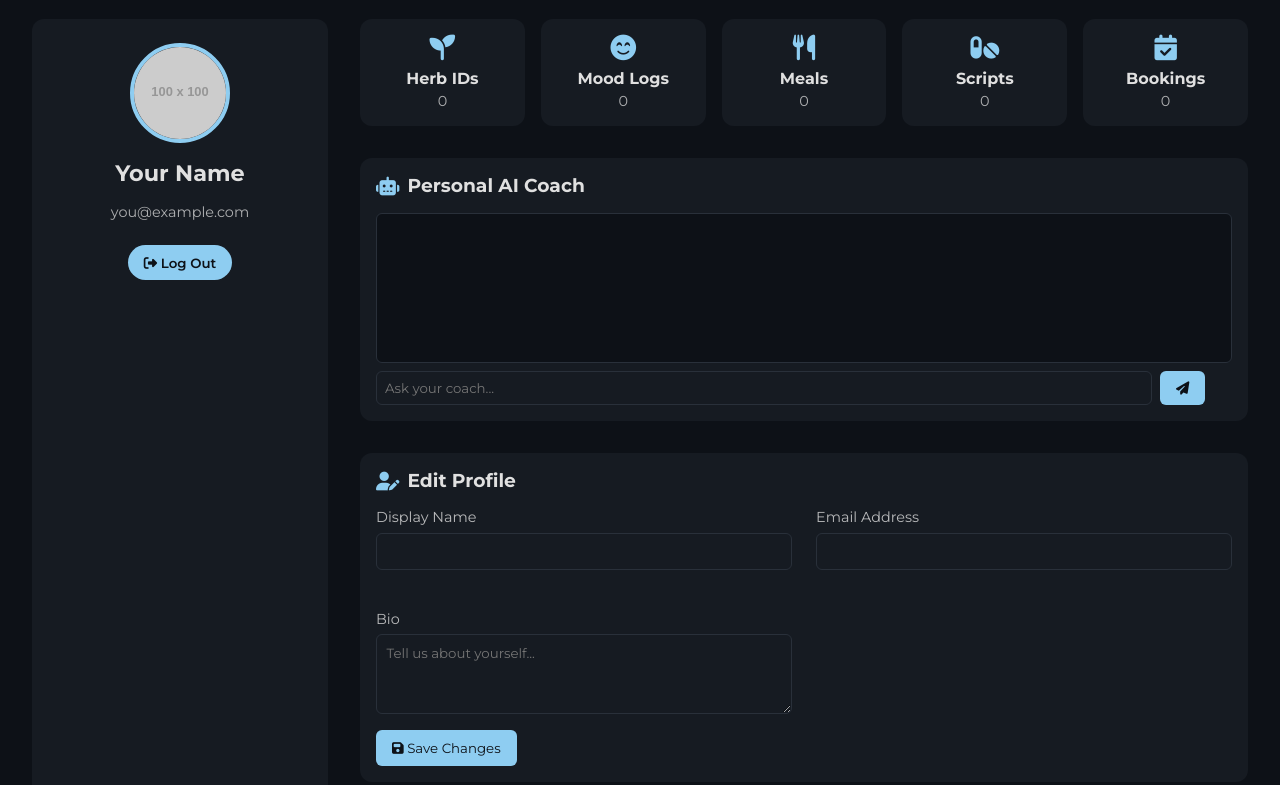
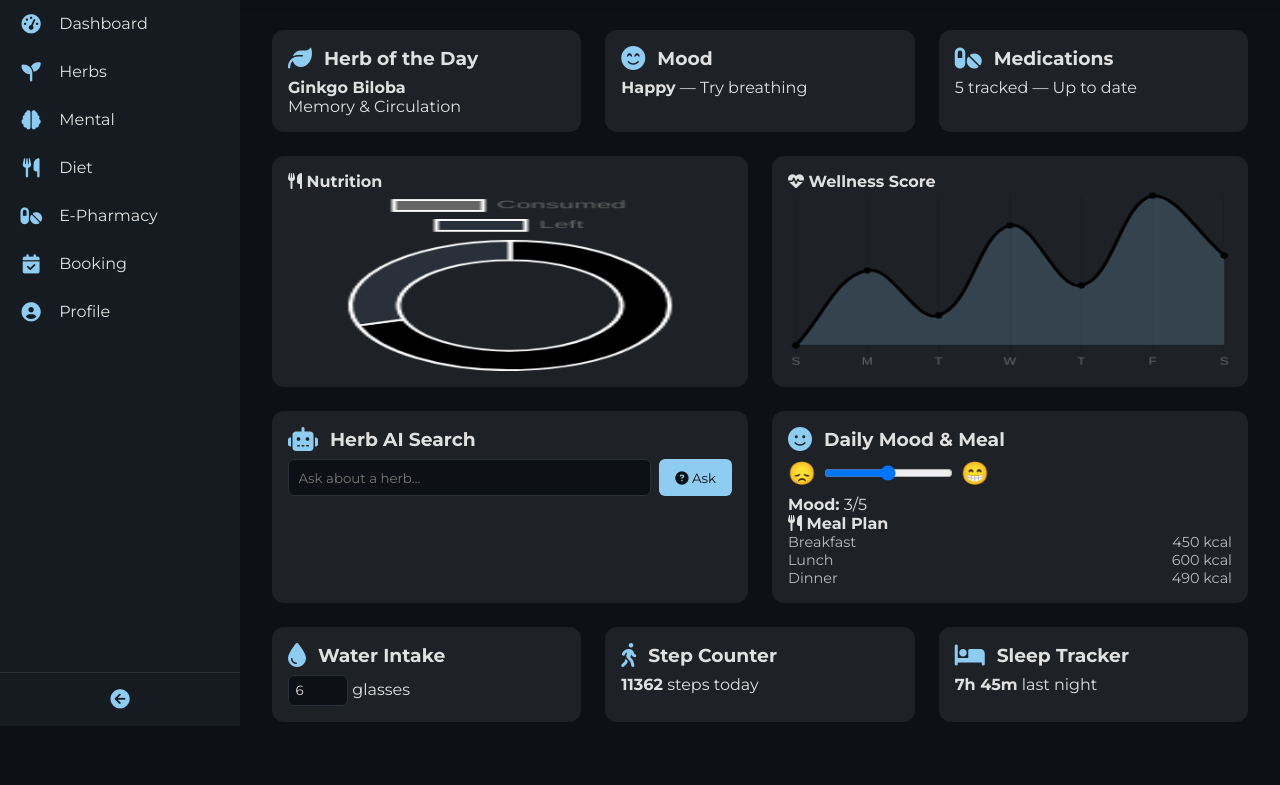
Before and after one commit to jvo-james/vitra, a plain HTML site: page dashboard.html in a window 1280 px wide. Shown: the part 74-859 px from the top of the page. After the commit the page ends 800 px from the top, so only its background shows below. Drawn offline with nearby package versions, Linux system fonts and the light colour scheme; placeholder pictures from the web are drawn by us.

Commit message:
Update dashboard.html

```diff
--- a/dashboard.html
+++ b/dashboard.html
@@ -2,7 +2,7 @@
 <html lang="en" class="dark">
 <head>
   <meta charset="UTF-8" /><meta name="viewport" content="width=device-width,initial-scale=1.0"/>
-  <title>Vitra – Profile</title>
+  <title>Vitra Dashboard</title>
   <!-- Fonts & Icons -->
   <link href="https://fonts.googleapis.com/css2?family=Montserrat:wght@300;400;600;700&display=swap" rel="stylesheet"/>
   <script src="https://kit.fontawesome.com/a076d05399.js" crossorigin="anonymous"></script>
@@ -13,248 +13,273 @@
   <script src="https://cdn.jsdelivr.net/npm/chart.js"></script>
   <style>
     /* RESET & BASE */
-    *{margin:0;padding:0;box-sizing:border-box;font-family:'Montserrat',sans-serif;}
-    body{background:#0D1117;color:#E0E0E0;overflow-x:hidden;min-height:100vh;}
-    a{color:inherit;text-decoration:none;}button{cursor:pointer;border:none;background:none;color:inherit;}
-    :root{--accent:#8ECDF1;}
-    html.light body{background:#F5F5F5;color:#222;}
+    * {margin:0;padding:0;box-sizing:border-box;font-family:'Montserrat',sans-serif;}
+    body {display:flex;height:100vh;overflow:hidden;background:#0D1117;color:#E0E0E0;transition:background .3s,color .3s;}
+    a {color:inherit;text-decoration:none;}
+    button {cursor:pointer;border:none;background:none;color:inherit;}
 
-    /* TOP NAV */
+    /* ACCENT */
+    :root {--accent-light:#8ECDF1;--accent-dark:#5DAEDC;}
+
+    /* SIDEBAR */
+    #sidebar {
+      width:240px; background:#161B22; display:flex;flex-direction:column;transition:width .3s;
+    }
+    #sidebar.collapsed {width:64px;}
+    .brand {
+      display:flex;align-items:center;gap:0.75rem;padding:1.5rem;font-size:1.3rem;font-weight:700;color:var(--accent-light);
+    }
+    .brand i {font-size:1.6rem;}
+    #sidebar.collapsed .brand span {display:none;}
+    .nav-links {flex:1;}
+    .nav-links a {
+      display:flex;align-items:center;gap:1rem;padding:0.9rem 1.2rem;transition:background .2s;
+    }
+    .nav-links a:hover {background:rgba(142,205,241,0.1);}
+    #sidebar.collapsed .nav-links a span {display:none;}
+    .nav-links a i {width:24px;text-align:center;font-size:1.2rem;color:var(--accent-light);}
+    .toggle-sidebar {
+      padding:1rem; text-align:center; cursor:pointer; border-top:1px solid #29303A;
+    }
+    .toggle-sidebar i {font-size:1.2rem;color:var(--accent-light);}
+
+    /* MAIN */
+    #main {flex:1;display:flex;flex-direction:column;overflow:hidden;}
     header {
-      display:flex;align-items:center;justify-between:space-between;
-      padding:1rem 2rem;background:rgba(13,17,23,0.9);backdrop-filter:blur(6px);
+      display:flex;align-items:center;justify-content:space-between;
+      padding:1rem 2rem;background:rgba(13,17,23,0.85);backdrop-filter:blur(6px);
     }
-    .logo {font-size:1.5rem;font-weight:700;color:var(--accent);}
-    .logo i{margin-right:0.5rem;}
-    .nav-icons i{margin-left:1rem;font-size:1.4rem;cursor:pointer;}
+    .header-left {display:flex;align-items:center;gap:1rem;}
+    .header-left i {font-size:1.4rem;cursor:pointer;}
+    .greeting h1 {font-size:1.9rem;display:flex;align-items:center;gap:0.5rem;}
+    .greeting p {opacity:0.75;}
+    .header-right i {margin-left:1rem;font-size:1.4rem;cursor:pointer;}
 
-    /* LAYOUT */
-    .container {display:grid;grid-template-columns:1fr 3fr;gap:2rem;padding:2rem;}
-    html.light .container {background:#F5F5F5;}
+    /* CONTENT */
+    .content {padding:1rem 2rem;overflow-y:auto;flex:1;}
 
-    /* SIDEBAR PROFILE */
-    .profile-menu {
-      background:#161B22;border-radius:12px;padding:1.5rem;
-      display:flex;flex-direction:column;align-items:center;gap:1rem;
+    /* GRIDS */
+    .grid-3 {display:grid;grid-template-columns:repeat(auto-fit,minmax(200px,1fr));gap:1.5rem;margin-bottom:1.5rem;}
+    .grid-2 {display:grid;grid-template-columns:1fr 1fr;gap:1.5rem;margin-bottom:1.5rem;}
+
+    /* CARD */
+    .card {
+      background:#1E2126;border-radius:12px;padding:1rem;
+      transition:transform .2s,box-shadow .2s;
     }
-    .profile-menu img {
-      width:100px;height:100px;border-radius:50%;object-fit:cover;
-      border:4px solid var(--accent);
-    }
-    .profile-menu h2 {font-size:1.4rem;}
-    .profile-menu p {opacity:0.75;font-size:0.9rem;text-align:center;}
-    .profile-menu button {
-      padding:0.6rem 1rem;border-radius:25px;
-      background:var(--accent);color:#0D1117;font-weight:600;
-      margin-top:0.5rem;
-    }
-    .profile-menu button:hover {background:#6fbdd1;}
+    .card:hover {transform:translateY(-4px);box-shadow:0 8px 20px rgba(0,0,0,0.6);}
+    .card-header {display:flex;align-items:center;gap:0.75rem;margin-bottom:0.5rem;}
+    .card-header i {font-size:1.5rem;color:var(--accent-light);}
 
-    /* MAIN CONTENT */
-    .main {display:flex;flex-direction:column;gap:2rem;}
+    /* CHARTS */
+    .chart-box {background:#1E2126;border-radius:12px;padding:1rem;}
+    .chart-box canvas {width:100%!important;height:180px!important;}
 
-    /* Stats Overview */
-    .stats {display:grid;grid-template-columns:repeat(auto-fit,minmax(140px,1fr));gap:1rem;}
-    .stat-card {
-      background:#161B22;border-radius:12px;padding:1rem;
-      text-align:center;transition:transform .2s;
-    }
-    .stat-card:hover {transform:translateY(-4px);box-shadow:0 8px 20px rgba(0,0,0,0.6);}
-    .stat-card i {font-size:1.6rem;color:var(--accent);margin-bottom:0.5rem;}
-    .stat-card h4 {font-size:1rem;margin-bottom:0.3rem;}
-    .stat-card p {opacity:0.75;font-size:0.9rem;}
+    /* WIDGETS */
+    #aiSearch {display:flex;gap:0.5rem;margin-bottom:1rem;}
+    #aiSearch input {flex:1;padding:0.6rem;border-radius:6px;background:#0D1117;border:1px solid #29303A;color:#E0E0E0;}
+    #aiSearch button {padding:0.6rem 1rem;border-radius:6px;background:var(--accent-light);color:#0D1117;}
+    .mood-slider {display:flex;align-items:center;gap:0.5rem;margin-bottom:0.5rem;}
+    .mood-slider span {font-size:1.4rem;}
+    .meal-summary li {display:flex;justify-content:space-between;font-size:0.9rem;opacity:0.8;}
+    .appointments li {display:flex;align-items:center;gap:0.5rem;margin-bottom:0.4rem;font-size:0.9rem;}
+    .appointments i {color:var(--accent-light);}
 
-    /* AI Coach Chat */
-    .card {background:#161B22;border-radius:12px;padding:1rem;transition:box-shadow .2s;}
-    .card:hover {box-shadow:0 8px 20px rgba(0,0,0,0.6);}
-    .card h3 {display:flex;align-items:center;gap:0.5rem;margin-bottom:1rem;}
-    .card h3 i {color:var(--accent);}
-    #coachBox {height:150px;overflow-y:auto;background:#0D1117;border:1px solid #29303A;border-radius:6px;padding:0.5rem;margin-bottom:0.5rem;}
-    #coachInput {width:calc(100% - 80px);padding:0.5rem;border:1px solid #29303A;border-radius:6px;background:transparent;color:inherit;}
-    #sendCoach {padding:0.5rem 1rem;margin-left:0.5rem;background:var(--accent);color:#0D1117;border-radius:6px;}
-
-    /* Profile Editor */
-    .editor {display:grid;grid-template-columns:1fr 1fr;gap:1.5rem;}
-    .editor .field {display:flex;flex-direction:column;margin-bottom:1rem;}
-    .field label {margin-bottom:0.4rem;font-size:0.9rem;opacity:0.8;}
-    .field input, .field textarea {
-      padding:0.6rem;border-radius:6px;border:1px solid #29303A;
-      background:transparent;color:inherit;
-    }
-    .field textarea {resize:vertical;height:80px;}
-    .save-btn {
-      padding:0.6rem 1rem;background:var(--accent);color:#0D1117;border-radius:6px;
-      align-self:flex-start;
-    }
-
-    /* Activity Chart */
-    .chart-box {background:#161B22;border-radius:12px;padding:1rem;}
-    .chart-box h3 {display:flex;align-items:center;gap:0.5rem;margin-bottom:1rem;}
-    .chart-box canvas {width:100%!important;height:200px!important;}
-
-    /* LIGHT MODE OVERRIDES */
-    html.light .card, html.light .profile-menu, html.light .stat-card, html.light .chart-box {
-      background:#fff;color:#222;box-shadow:0 4px 12px rgba(0,0,0,0.05);
-    }
-    html.light header, html.light .profile-menu button, html.light .save-btn {
-      background:#fff;color:#222;
-    }
+    /* LIGHT MODE */
+    html.light body {background:#F5F5F5;color:#222;}
+    html.light #sidebar {background:#fff;}
+    html.light .card, html.light .chart-box {background:#fff;color:#222;box-shadow:0 4px 12px rgba(0,0,0,0.05);}
+    html.light header {background:#fff;color:#222;}
+    html.light .nav-links a:hover {background:rgba(142,205,241,0.2);}
   </style>
 </head>
 <body>
 
-  <!-- TOP NAV -->
+  <!-- SIDEBAR -->
+  <aside id="sidebar">
+    <div class="brand"><i class="fas fa-medkit"></i><span>Vitra</span></div>
+    <nav class="nav-links">
+      <a href="#"><i class="fas fa-tachometer-alt"></i><span>Dashboard</span></a>
+      <a href="#"><i class="fas fa-seedling"></i><span>Herbs</span></a>
+      <a href="#"><i class="fas fa-brain"></i><span>Mental</span></a>
+      <a href="#"><i class="fas fa-utensils"></i><span>Diet</span></a>
+      <a href="#"><i class="fas fa-pills"></i><span>E-Pharmacy</span></a>
+      <a href="#"><i class="fas fa-calendar-check"></i><span>Booking</span></a>
+      <a href="#"><i class="fas fa-user-circle"></i><span>Profile</span></a>
+    </nav>
+    <div class="toggle-sidebar"><i class="fas fa-arrow-circle-left"></i></div>
+  </aside>
+
+  <!-- MAIN -->
+  <div id="main">
     <header>
-    <div class="logo"><i class="fas fa-vial"></i>Vitra</div>
-    <div class="nav-icons">
+      <div class="header-left">
+        <i id="toggleSidebarBtn" class="fas fa-bars"></i>
+        <div class="greeting">
+          <h1><i class="fas fa-smile-wink"></i> Hi Alex!</h1>
+          <p>Your health at a glance</p>
+        </div>
+      </div>
+      <div class="header-right">
+        <i class="fas fa-bell"></i>
+        <i class="fas fa-user-circle"></i>
         <i id="themeToggle" class="fas fa-moon"></i>
       </div>
     </header>
 
-  <!-- MAIN GRID -->
-  <div class="container">
-    <!-- Profile Sidebar -->
-    <aside class="profile-menu">
-      <img id="avatar" src="" alt="Avatar">
-      <h2 id="displayName">User Name</h2>
-      <p id="emailAddr">user@example.com</p>
-      <button id="logoutBtn"><i class="fas fa-sign-out-alt"></i> Log Out</button>
-    </aside>
-
-    <!-- Main Content -->
-    <section class="main">
-      <!-- Usage Stats -->
-      <div class="stats">
-        <div class="stat-card"><i class="fas fa-seedling"></i><h4>Herb IDs</h4><p id="stat-id">0</p></div>
-        <div class="stat-card"><i class="fas fa-smile-beam"></i><h4>Mood Logs</h4><p id="stat-mood">0</p></div>
-        <div class="stat-card"><i class="fas fa-utensils"></i><h4>Meals</h4><p id="stat-meal">0</p></div>
-        <div class="stat-card"><i class="fas fa-pills"></i><h4>Scripts</h4><p id="stat-scripts">0</p></div>
-        <div class="stat-card"><i class="fas fa-calendar-check"></i><h4>Bookings</h4><p id="stat-booking">0</p></div>
+    <div class="content">
+      <!-- Top Stats -->
+      <div class="grid-3">
+        <div class="card">
+          <div class="card-header"><i class="fas fa-leaf"></i><h3>Herb of the Day</h3></div>
+          <p><strong>Ginkgo Biloba</strong><br>Memory & Circulation</p>
         </div>
-
-      <!-- AI Coach Chat -->
         <div class="card">
-        <h3><i class="fas fa-robot"></i> Personal AI Coach</h3>
-        <div id="coachBox"></div>
-        <div style="display:flex;">
-          <input id="coachInput" placeholder="Ask your coach...">
-          <button id="sendCoach"><i class="fas fa-paper-plane"></i></button>
+          <div class="card-header"><i class="fas fa-smile-beam"></i><h3>Mood</h3></div>
+          <p><strong>Happy</strong> — Try breathing</p>
+        </div>
+        <div class="card">
+          <div class="card-header"><i class="fas fa-pills"></i><h3>Medications</h3></div>
+          <p>5 tracked — Up to date</p>
         </div>
       </div>
 
-      <!-- Profile Editor -->
-      <div class="card">
-        <h3><i class="fas fa-user-edit"></i> Edit Profile</h3>
-        <div class="editor">
-          <div class="field">
-            <label>Display Name</label>
-            <input id="nameField" type="text">
+      <!-- Charts -->
+      <div class="grid-2">
+        <div class="chart-box">
+          <h4><i class="fas fa-utensils"></i> Nutrition</h4>
+          <canvas id="nutritionChart"></canvas>
         </div>
-          <div class="field">
-            <label>Email Address</label>
-            <input id="emailField" type="text">
-          </div>
-          <div class="field">
-            <label>Bio</label>
-            <textarea id="bioField" placeholder="Tell us about yourself..."></textarea>
+        <div class="chart-box">
+          <h4><i class="fas fa-heartbeat"></i> Wellness Score</h4>
+          <canvas id="wellnessChart"></canvas>
         </div>
       </div>
-        <button class="save-btn" id="saveProfile"><i class="fas fa-save"></i> Save Changes</button>
+
+      <!-- Interactive Row -->
+      <div class="grid-2">
+        <!-- AI Search -->
+        <div class="card">
+          <div class="card-header"><i class="fas fa-robot"></i><h3>Herb AI Search</h3></div>
+          <div id="aiSearch">
+            <input id="herbQuery" placeholder="Ask about a herb…"/>
+            <button id="askAI"><i class="fas fa-question-circle"></i> Ask</button>
+          </div>
+          <div id="aiResponse" style="opacity:0.8;font-size:0.9rem;"></div>
+        </div>
+        <!-- Mood & Meal -->
+        <div class="card">
+          <div class="card-header"><i class="fas fa-smile"></i><h3>Daily Mood & Meal</h3></div>
+          <div class="mood-slider">
+            <span>😞</span><input id="moodSlider" type="range" min="1" max="5" value="3"/><span>😁</span>
+          </div>
+          <p><strong>Mood:</strong> <span id="moodValue">3</span>/5</p>
+          <h4><i class="fas fa-utensils"></i> Meal Plan</h4>
+          <ul class="meal-summary">
+            <li>Breakfast <span>450 kcal</span></li>
+            <li>Lunch <span>600 kcal</span></li>
+            <li>Dinner <span>490 kcal</span></li>
+          </ul>
+        </div>
       </div>
 
-      <!-- Activity Overview -->
-      <div class="chart-box">
-        <h3><i class="fas fa-chart-pie"></i> Weekly Activity</h3>
-        <canvas id="activityChart"></canvas>
+      <!-- Additional Features -->
+      <div class="grid-3">
+        <div class="card">
+          <div class="card-header"><i class="fas fa-tint"></i><h3>Water Intake</h3></div>
+          <input id="waterInput" type="number" min="0" max="10" value="6" style="width:60px;padding:0.4rem;border-radius:6px;border:1px solid #29303A;background:#0D1117;color:#E0E0E0;"/>
+          <span>glasses</span>
+        </div>
+        <div class="card">
+          <div class="card-header"><i class="fas fa-walking"></i><h3>Step Counter</h3></div>
+          <p><strong><span id="stepsCount">8423</span></strong> steps today</p>
+        </div>
+        <div class="card">
+          <div class="card-header"><i class="fas fa-bed"></i><h3>Sleep Tracker</h3></div>
+          <p><strong>7h 45m</strong> last night</p>
+        </div>
       </div>
 
-    </section>
+      <!-- Appointments & Mini Chart -->
+      <div class="grid-2">
+        <div class="card">
+          <div class="card-header"><i class="fas fa-calendar-alt"></i><h3>Appointments</h3></div>
+          <ul class="appointments">
+            <li><i class="fas fa-user-md"></i> Dr. Taylor — Apr 18, 2:00 PM</li>
+            <li><i class="fas fa-video"></i> Telehealth — Apr 20, 10:00 AM</li>
+          </ul>
+        </div>
+        <div class="chart-box">
+          <h4><i class="fas fa-chart-line"></i> Weekly Trend</h4>
+          <canvas id="miniChart"></canvas>
+        </div>
+      </div>
+    </div>
   </div>
 
   <script>
+    // Sidebar collapse
+    const sidebar = document.getElementById('sidebar'),
+          toggle = document.querySelector('.toggle-sidebar'),
+          toggleBtn = document.getElementById('toggleSidebarBtn');
+    function collapse(){ sidebar.classList.toggle('collapsed'); }
+    toggle.onclick = collapse;
+    toggleBtn.onclick = collapse;
+
     // Theme toggle
     const themeToggle = document.getElementById('themeToggle');
-    themeToggle.onclick = () => {
+    themeToggle.onclick = ()=>{
       document.documentElement.classList.toggle('light');
       themeToggle.classList.toggle('fa-sun');
       themeToggle.classList.toggle('fa-moon');
     };
-    if(localStorage.getItem('lightMode')==='true') themeToggle.click();
 
-    // Load profile
-    const displayName = document.getElementById('displayName'),
-          emailAddr = document.getElementById('emailAddr'),
-          avatar = document.getElementById('avatar'),
-          nameField = document.getElementById('nameField'),
-          emailField = document.getElementById('emailField'),
-          bioField = document.getElementById('bioField');
+    // Mood slider
+    const ms = document.getElementById('moodSlider'),
+          mv = document.getElementById('moodValue');
+    ms.oninput = ()=> mv.textContent = ms.value;
 
-    // Initialize or load
-    const profile = JSON.parse(localStorage.getItem('profile')||'{}');
-    displayName.textContent = profile.name||'Your Name';
-    emailAddr.textContent = profile.email||'you@example.com';
-    avatar.src = profile.avatar||'https://via.placeholder.com/100';
-    nameField.value = profile.name||'';
-    emailField.value = profile.email||'';
-    bioField.value = profile.bio||'';
-
-    // Save profile
-    document.getElementById('saveProfile').onclick = () => {
-      const p = {
-        name: nameField.value,
-        email: emailField.value,
-        bio: bioField.value,
-        avatar: avatar.src
-      };
-      localStorage.setItem('profile', JSON.stringify(p));
-      displayName.textContent = p.name;
-      emailAddr.textContent = p.email;
-      alert('Profile updated!');
+    // Herb AI mock
+    document.getElementById('askAI').onclick = ()=>{
+      const q= document.getElementById('herbQuery').value.toLowerCase(), r=document.getElementById('aiResponse');
+      if(!q) return r.textContent='Please ask something.';
+      r.textContent = q.includes('turmeric')
+        ? 'Turmeric (Curcuma longa) reduces inflammation and supports joint health.'
+        : q.includes('gingko')
+        ? 'Ginkgo Biloba improves blood flow and cognitive function.'
+        : 'Sorry, not sure about that herb.';
     };
 
-    // Logout
-    document.getElementById('logoutBtn').onclick = () => {
-      alert('Logged out!');
-      // simulate redirect
-    };
-
-    // Usage stats
-    ['id','mood','meal','scripts','booking'].forEach(k=>{
-      if(!localStorage.getItem(k)) localStorage.setItem(k,'0');
-      document.getElementById(`stat-${k}`).textContent = localStorage.getItem(k);
+    // Charts
+    new Chart(document.getElementById('nutritionChart'), {
+      type:'doughnut', data:{
+        labels:['Consumed','Left'], datasets:[{
+          data:[1540,660],
+          backgroundColor:['var(--accent-light)','#29303A'],
+          cutout:'70%'
+        }]
+      }
+    });
+    new Chart(document.getElementById('wellnessChart'), {
+      type:'line', data:{
+        labels:['S','M','T','W','T','F','S'], datasets:[{
+          data:[70,75,72,78,74,80,76],
+          borderColor:'var(--accent-light)', backgroundColor:'rgba(142,205,241,0.2)',
+          tension:0.4, fill:true, pointRadius:3, pointBackgroundColor:'var(--accent-light)'
+        }]
+      }, options:{scales:{y:{display:false}},plugins:{legend:{display:false}}}
+    });
+    new Chart(document.getElementById('miniChart'), {
+      type:'line', data:{
+        labels:['S','M','T','W','T','F','S'], datasets:[{
+          data:[75,73,77,74,79,76,78],
+          borderColor:'var(--accent-light)', tension:0.4, pointRadius:0
+        }]
+      }, options:{scales:{x:{display:false},y:{display:false}},plugins:{legend:{display:false}}}
     });
 
-    // AI Coach mock
-    const coachBox = document.getElementById('coachBox'),
-          coachInput = document.getElementById('coachInput');
-    document.getElementById('sendCoach').onclick = () => {
-      const q = coachInput.value.trim();
-      if(!q) return;
-      coachBox.innerHTML += `<p><strong>You:</strong> ${q}</p>`;
-      coachInput.value = '';
-      setTimeout(()=>{
-        coachBox.innerHTML += `<p><strong>Coach:</strong> Here's a suggestion based on your data... (AI at level ${localStorage.getItem('aiLevel')||3})</p>`;
-        coachBox.scrollTop = coachBox.scrollHeight;
-      }, 500);
-    };
-
-    // Activity chart
-    const ctx = document.getElementById('activityChart').getContext('2d'),
-          labels = ['Mon','Tue','Wed','Thu','Fri','Sat','Sun'],
-          data = [
-            +localStorage.getItem('meal'),
-            +localStorage.getItem('scripts'),
-            +localStorage.getItem('booking'),
-            +localStorage.getItem('mood'),
-            +localStorage.getItem('meal'),
-            +localStorage.getItem('scripts'),
-            +localStorage.getItem('booking')
-          ];
-    new Chart(ctx, {
-      type: 'bar',
-      data: { labels, datasets: [{ label: 'Activity Count', data, backgroundColor: 'var(--accent)' }] },
-      options: { plugins:{legend:{display:false}}, scales:{y:{beginAtZero:true}} }
-    });
+    // Random steps & sleep (demo)
+    document.getElementById('stepsCount').textContent = Math.floor(Math.random()*10000)+2000;
   </script>
 </body>
 </html>
```
Lines whose indentation alone changed are shown as unchanged.
